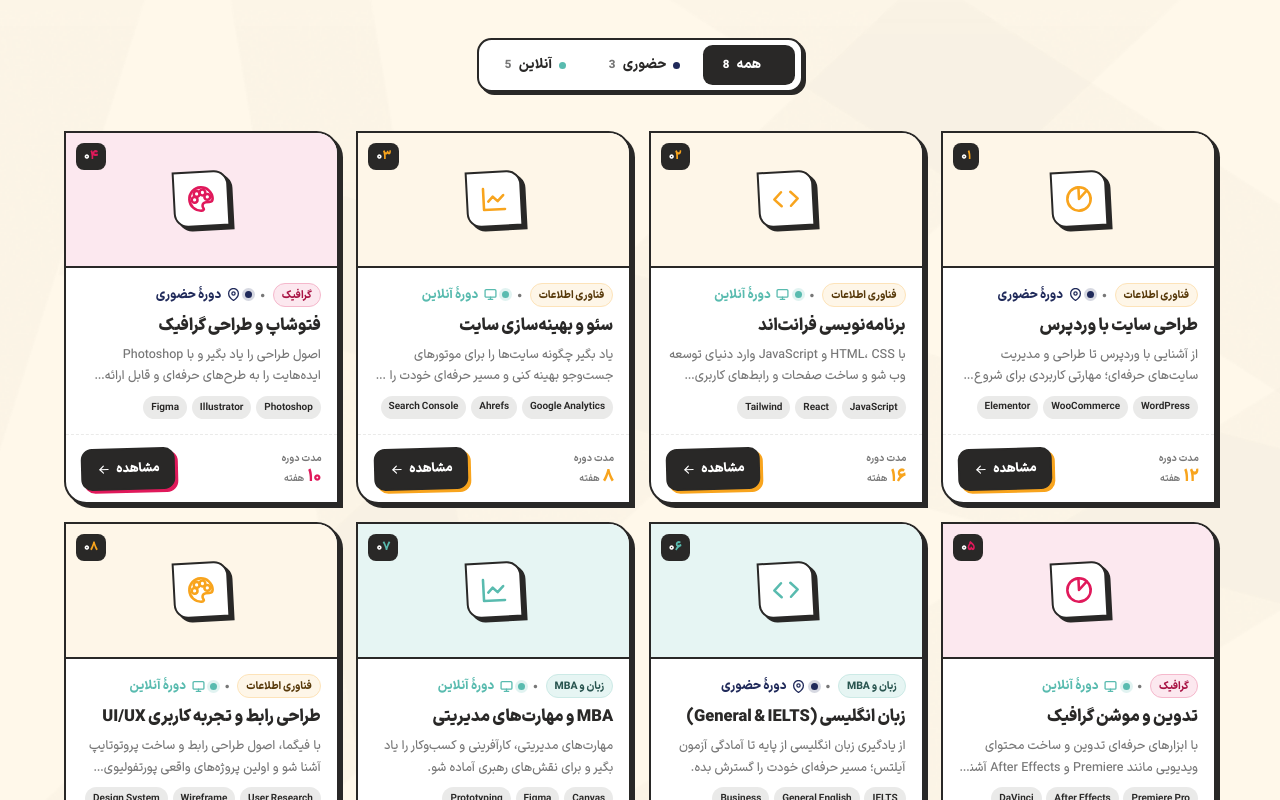
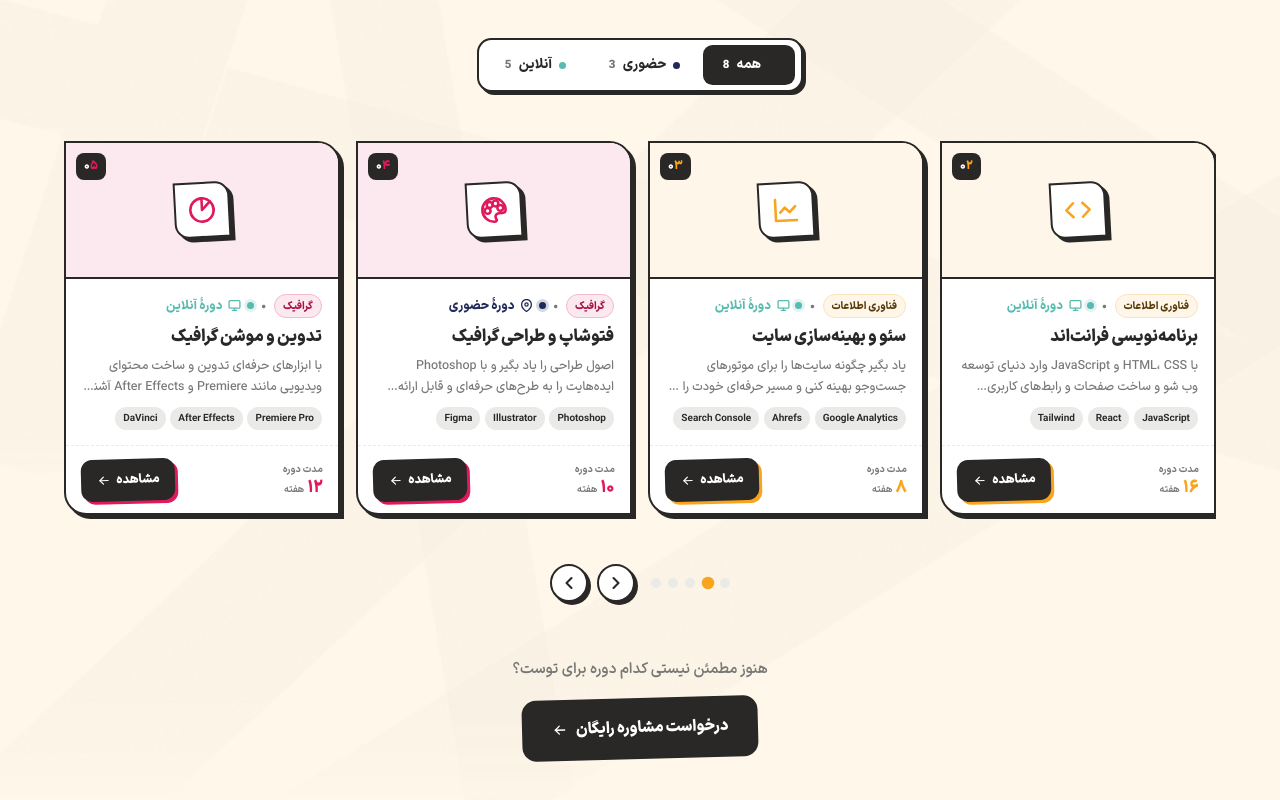
Before and after one commit to MohammadMehdiSadeghi/rokad-college, a React (Vite) app: page / in a window 1280 px wide. Shown: the part 3420-4220 px from the top of the page. Built offline with nearby package versions, Linux system fonts and the light colour scheme; the HTML template or start-up script is replaced by a standard one; a web font is replaced by a local one.

Commit message:
courses: carousel with4 cards visible, autoplay and nav arrows

```diff
--- a/src/index.css
+++ b/src/index.css
@@ -2516,14 +2516,37 @@ a:focus-visible, button:focus-visible {
 .v2-courses .head { text-align: center; max-width: 820px; margin: 0 auto 3.5rem; }
 .v2-courses .head h2 { font-size: clamp(28px, 4.2vw, 50px); line-height: 1.2; font-weight: 900; color: var(--ink); margin: 0 0 1rem; letter-spacing: -.01em; }
 
-/* ---- List (چهار ستونه) ---- */
-.v2-list { display: grid; grid-template-columns: repeat(4, minmax(0, 1fr)); gap: 1.1rem; }
-@media (max-width: 1100px) {
-  .v2-list { grid-template-columns: repeat(2, minmax(0, 1fr)); }
-}
-@media (max-width: 620px) {
-  .v2-list { grid-template-columns: 1fr; }
-}
+/* ---- Carousel (۴ در دید اول) ---- */
+.v2-carousel { overflow-x: clip; padding: 10px 0 24px; }
+.v2-track { display: flex; gap: 16px; transition: transform .5s cubic-bezier(.4,0,.2,1); will-change: transform; }
+.v2-slide { flex: 0 0 auto; }
+
+/* ---- Nav row ---- */
+.v2-nav {
+  display: flex; align-items: center; justify-content: center; gap: 1rem;
+  margin-top: 1.6rem;
+}
+.v2-dots { display: flex; gap: .45rem; }
+.v2-dot {
+  width: 10px; height: 10px; border-radius: 50%;
+  background: var(--ink-light); border: none; padding: 0; cursor: pointer;
+  transition: background .25s, transform .25s;
+}
+.v2-dot:hover { background: var(--ink-muted); transform: scale(1.15); }
+.v2-dot.active { background: var(--college); transform: scale(1.25); }
+.v2-nav-arrows { display: flex; gap: .55rem; }
+.v2-icon-btn {
+  display: flex; align-items: center; justify-content: center;
+  width: 38px; height: 38px;
+  border-radius: 50%;
+  border: 2px solid var(--ink);
+  background: var(--white); color: var(--ink);
+  cursor: pointer;
+  transition: all .2s ease;
+  box-shadow: 3px 3px 0 0 var(--ink);
+}
+.v2-icon-btn:hover { background: var(--college); color: var(--white); transform: translate(-2px, -2px); box-shadow: 5px 5px 0 0 var(--ink); }
+.v2-icon-btn:active { transform: translate(0, 0); box-shadow: 1px 1px 0 0 var(--ink); }
 
 /* ---- Stack (shadow wrapper) ---- */
 .v2-stack { position: relative; height: 100%; }
@@ -2685,10 +2708,6 @@ a:focus-visible, button:focus-visible {
 }
 .mode-inline svg { width: 13px; height: 13px; }
 
-/* filter hide animation */
-.v2-list .v2-stack { transition: opacity .25s ease, transform .35s ease; }
-.v2-list .v2-stack.hide { display: none; }
-
 /* ---- CTA footer (shared) ---- */
 .cta-footer { margin-top: 3.5rem; text-align: center; }
 .cta-footer p { font-size: 15px; font-weight: 600; color: var(--ink-subtle); margin: 0 0 1rem; }
@@ -4039,7 +4058,9 @@ a:focus-visible, button:focus-visible {
   border-radius: 20px 0 20px 0;
   padding: 24px 22px;
   max-height: calc(100vh - 110px); overflow-y: auto;
-}
+  scrollbar-width: none; /* فایرفاکس */
+}
+.cp-side::-webkit-scrollbar { display: none; /* کروم و سافاری */ }
 .cp-side-title {
   font-weight: 950; font-size: 20px; color: var(--ink);
   margin-bottom: 20px;
--- a/src/pages/Home/sections/Courses/index.jsx
+++ b/src/pages/Home/sections/Courses/index.jsx
@@ -1,4 +1,4 @@
-import { useState } from "react";
+import { useState, useEffect, useRef } from "react";
 import { courses, courseCta } from "@/data/content.js";
 import RotatedHeading from "@/components/RotatedHeading.jsx";
 import PatternLayer from "@/components/PatternLayer";
@@ -49,6 +49,16 @@ var toPersianNum = function(n) {
   });
 };
 
+/* Chevron SVG — RTL: prev = right-chevron, next = left-chevron */
+function Chevron({ right = false }) {
+  var d = right ? "M9 6l6 6-6 6" : "M15 6l-6 6 6 6";
+  return (
+    <svg viewBox="0 0 24 24" fill="none" stroke="currentColor" strokeWidth="2.5" strokeLinecap="round" strokeLinejoin="round" aria-hidden="true" width="20" height="20">
+      <path d={d} />
+    </svg>
+  );
+}
+
 var CourseCard = function(props) {
   var course = props.course;
   var index = props.index;
@@ -97,8 +107,13 @@ var CourseCard = function(props) {
   );
 };
 
+/* ---------- Component ---------- */
 export default function Courses() {
   var [filter, setFilter] = useState("all");
+  var [idx, setIdx] = useState(0);
+  var [cardW, setCardW] = useState(0);
+  var carRef = useRef(null);
+  var timerRef = useRef(null);
   var displayCourses = courses.slice(0, 8);
   var counts = { all: displayCourses.length };
   displayCourses.forEach(function(_, i) {
@@ -116,6 +131,60 @@ export default function Courses() {
     { f: "onsite", label: "حضوری", count: counts.onsite },
     { f: "online", label: "آنلاین", count: counts.online },
   ];
+
+  /* ۴ کارت در دید اول (ریسپانسیو: ۲ و ۱) */
+  var [visible, setVisible] = useState(4);
+  var gap = 16;
+  var total = filtered.length;
+  var maxIndex = Math.max(0, total - visible);
+  var dotCount = maxIndex + 1;
+
+  /* Measure card width */
+  useEffect(function() {
+    var measure = function() {
+      var v = window.innerWidth <= 620 ? 1 : window.innerWidth <= 1100 ? 2 : 4;
+      setVisible(v);
+      if (carRef.current) {
+        var cs = window.getComputedStyle(carRef.current);
+        var padX = (parseFloat(cs.paddingLeft) || 0) + (parseFloat(cs.paddingRight) || 0);
+        var avail = carRef.current.clientWidth - padX;
+        var w = (avail - (v - 1) * gap) / v;
+        setCardW(Math.max(w, 100));
+      }
+    };
+    measure();
+    window.addEventListener("resize", measure);
+    return function() { window.removeEventListener("resize", measure); };
+  }, []);
+
+  /* Reset index when filter changes */
+  useEffect(function() { setIdx(0); }, [filter]);
+
+  /* Autoplay 3500ms */
+  useEffect(function() {
+    var start = function() {
+      clearInterval(timerRef.current);
+      timerRef.current = setInterval(function() {
+        setIdx(function(i) { return i >= maxIndex ? 0 : i + 1; });
+      }, 3500);
+    };
+    start();
+    var el = carRef.current;
+    var stop = function() { clearInterval(timerRef.current); };
+    el?.addEventListener("mouseenter", stop);
+    el?.addEventListener("mouseleave", start);
+    return function() {
+      clearInterval(timerRef.current);
+      el?.removeEventListener("mouseenter", stop);
+      el?.removeEventListener("mouseleave", start);
+    };
+  }, [maxIndex]);
+
+  var shift = idx * (cardW + gap);
+
+  var goTo = function(i) { setIdx(Math.max(0, Math.min(i, maxIndex))); };
+  var prev = function() { goTo(idx - 1); };
+  var next = function() { goTo(idx + 1); };
 
   return (
     <section className="section v2-courses" id="courses" style={{ background: "var(--bg-college-tint)" }}>
@@ -146,12 +215,42 @@ export default function Courses() {
           </div>
         </div>
 
-        {/* Course list */}
-        <div className="v2-list">
-          {filtered.map(function(c, i) {
-            var realIndex = displayCourses.indexOf(c);
-            return <CourseCard key={c.title} course={c} index={realIndex} />;
-          })}
+        {/* Course carousel (۴ در دید اول) */}
+        <div className="v2-carousel" ref={carRef}>
+          <div className="v2-track" style={{ transform: "translateX(" + shift + "px)" }}>
+            {filtered.map(function(c, i) {
+              var realIndex = displayCourses.indexOf(c);
+              return (
+                <div className="v2-slide" key={c.title} style={{ width: cardW + "px" }}>
+                  <CourseCard course={c} index={realIndex} />
+                </div>
+              );
+            })}
+          </div>
+        </div>
+
+        {/* Nav row */}
+        <div className="v2-nav">
+          <div className="v2-dots">
+            {Array.from({ length: dotCount }, function(_, i) {
+              return (
+                <button
+                  key={i}
+                  className={"v2-dot" + (i === idx ? " active" : "")}
+                  aria-label={"اسلاید " + (i + 1)}
+                  onClick={function() { goTo(i); }}
+                />
+              );
+            })}
+          </div>
+          <div className="v2-nav-arrows">
+            <button className="v2-icon-btn" onClick={prev} aria-label="قبلی">
+              <Chevron right />
+            </button>
+            <button className="v2-icon-btn" onClick={next} aria-label="بعدی">
+              <Chevron />
+            </button>
+          </div>
         </div>
 
         {/* CTA footer */}
```
